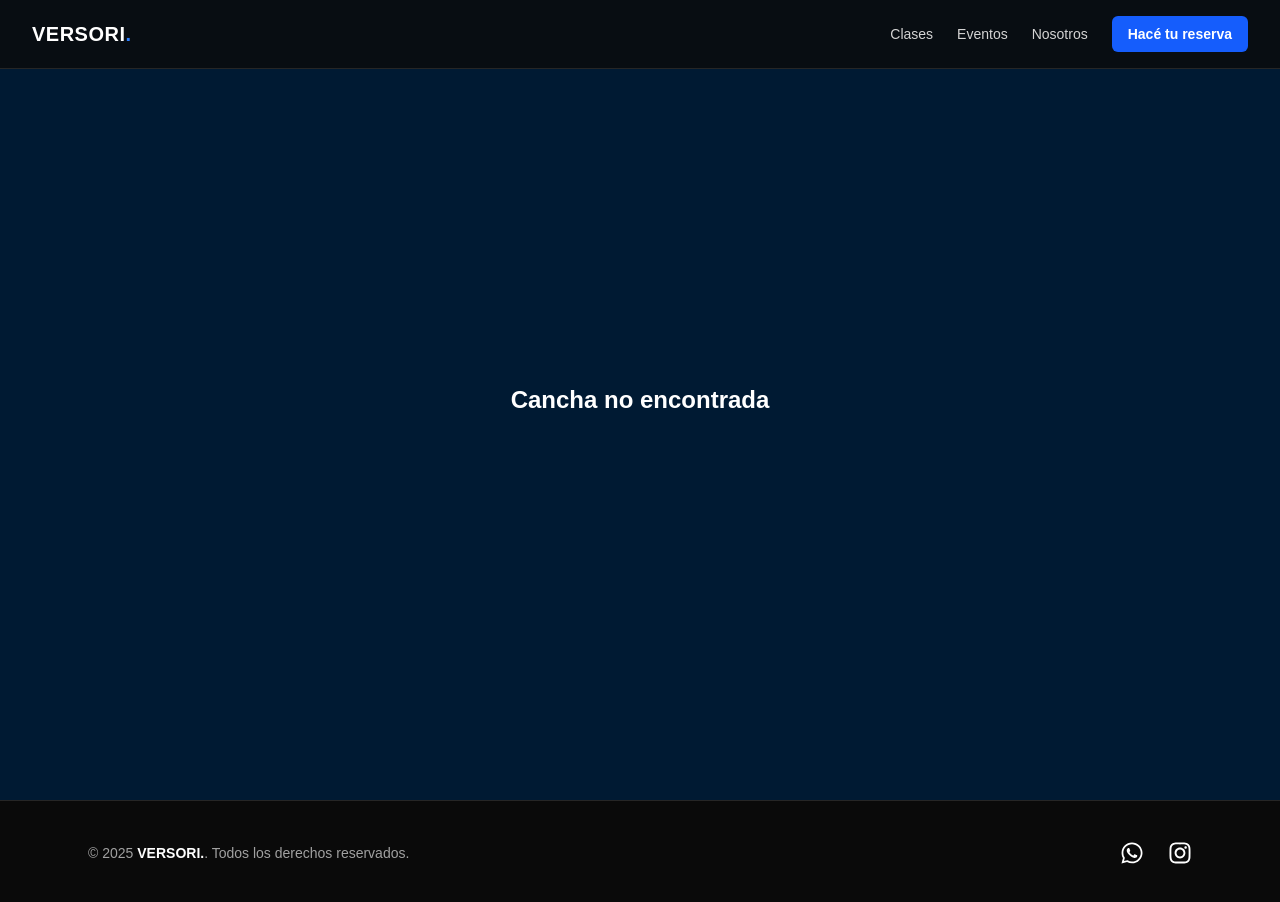
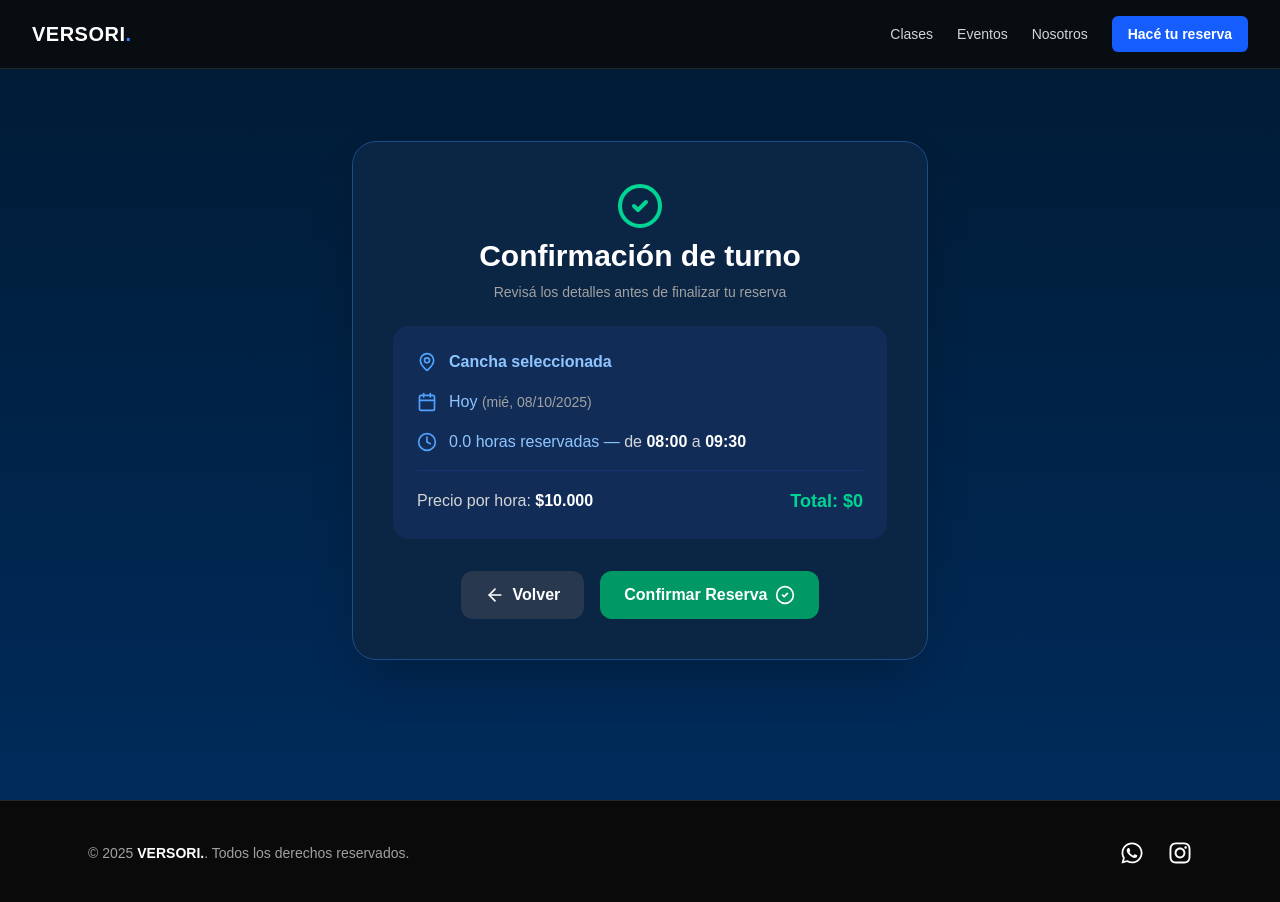
Before and after one commit to jcsa87/prototipo_padel, a Next.js app: page /reserva/confirmacion in a window 1280 px wide. Shown: the top 902 px of the page. Built offline with nearby package versions, Linux system fonts and the light colour scheme.

Commit message:
esqueleto login/register

```diff
--- a/src/app/reserva/[slug]/page.tsx
+++ b/src/app/reserva/[slug]/page.tsx
@@ -4,7 +4,7 @@ import Image from "next/image";
 import { use, useEffect, useState } from "react";
 import { useRouter } from "next/navigation";
 import { motion } from "framer-motion";
-import { Calendar, CheckCircle2, AlertTriangle } from "lucide-react";
+import { Calendar, CheckCircle2, AlertTriangle, Clock } from "lucide-react";
 
 const PRICE_PER_HOUR = 10000;
 
@@ -59,13 +59,11 @@ export default function CanchaPage({
   const [anchor, setAnchor] = useState<string | null>(null);
   const [warning, setWarning] = useState<string | null>(null);
 
-  // convertir "08:30" → minutos
   const toMinutes = (t: string) => {
     const [h, m] = t.split(":").map(Number);
     return h * 60 + m;
   };
 
-  // generar bloques de media hora
   useEffect(() => {
     const now = new Date();
     const slots: string[] = [];
@@ -99,30 +97,27 @@ export default function CanchaPage({
     );
   }
 
-  // click en bloque horario
+  // Selección por rango
   const handleSelect = (hour: string) => {
     setWarning(null);
 
-    // si no hay ancla → iniciar rango
     if (!anchor) {
       setAnchor(hour);
       setSelected([hour]);
       return;
     }
 
-    // si clickeás el mismo bloque → limpiar
     if (anchor === hour) {
       setAnchor(null);
       setSelected([]);
       return;
     }
 
-    // calcular rango
     const start = Math.min(toMinutes(anchor), toMinutes(hour));
     const end = Math.max(toMinutes(anchor), toMinutes(hour));
-    const rangeMinutes = end - start;
+    const rangeMinutes = end - start; // diferencia real
 
-    // máximo 3 h = 180 min
+    // Máximo 3h (180 min)
     if (rangeMinutes > 180) {
       setWarning("No se pueden reservar más de 3 horas consecutivas.");
       setAnchor(null);
@@ -133,14 +128,30 @@ export default function CanchaPage({
     const day = availableDays.find((d) => d.label === openDay);
     const range = (day?.hours || []).filter((h) => {
       const m = toMinutes(h);
-      return m >= start && m <= end; // 🔹 cambiamos "< end" por "<= end"
+      // incluimos el bloque final (ej: 09:00) para mostrarlo como “fin”
+      return m >= start && m <= end;
     });
 
     setSelected(range);
     setAnchor(null);
   };
 
-  const total = selected.length * 0.5 * PRICE_PER_HOUR; // cada bloque = 30 min
+  const hasValidSelection = selected.length >= 2;
+  const startTime = hasValidSelection ? selected[0] : null;
+  const endTime = hasValidSelection ? selected[selected.length - 1] : null;
+
+  // Duración real por diferencia de tiempos (NO por cantidad de celdas)
+  const durationMinutes = hasValidSelection
+    ? toMinutes(endTime!) - toMinutes(startTime!)
+    : 0;
+  const total = (durationMinutes / 60) * PRICE_PER_HOUR;
+
+  const fechaHoy = new Date().toLocaleDateString("es-AR", {
+    weekday: "short",
+    day: "2-digit",
+    month: "2-digit",
+    year: "numeric",
+  });
 
   return (
     <section className="min-h-screen bg-gradient-to-b from-[#001a33] to-[#002b5b] flex flex-col items-center text-white px-6 py-20 relative">
@@ -149,10 +160,10 @@ export default function CanchaPage({
         onClick={() => router.back()}
         className="absolute top-24 left-8 bg-transparent border border-blue-400 text-blue-300 font-semibold px-4 py-2 rounded-xl hover:bg-blue-700/20 hover:text-white transition-all duration-200"
       >
-        ← Volver
+        ←
       </button>
 
-      {/* Imagen cancha */}
+      {/* Imagen */}
       <div className="relative w-full max-w-5xl h-80 rounded-3xl overflow-hidden shadow-xl border border-[#1b4e89]">
         <Image
           src={cancha.imagen}
@@ -179,6 +190,11 @@ export default function CanchaPage({
           >
             <Calendar className="w-6 h-6 text-blue-300" />
             {openDay}
+            {openDay === "Hoy" && (
+              <span className="text-neutral-400 text-sm ml-2">
+                ({fechaHoy})
+              </span>
+            )}
             <motion.span
               animate={{ rotate: showDays ? 180 : 0 }}
               transition={{ duration: 0.2 }}
@@ -197,7 +213,6 @@ export default function CanchaPage({
           <motion.div
             initial={{ height: 0, opacity: 0 }}
             animate={{ height: "auto", opacity: 1 }}
-            exit={{ height: 0, opacity: 0 }}
             transition={{ duration: 0.3 }}
             className="overflow-hidden mb-6"
           >
@@ -237,13 +252,24 @@ export default function CanchaPage({
                       key={hour}
                       whileTap={{ scale: 0.95 }}
                       onClick={() => handleSelect(hour)}
-                      className={`cursor-pointer py-3 rounded-xl text-center font-semibold transition-all duration-200 border ${
+                      className={`cursor-pointer py-3 rounded-xl text-center font-semibold transition-all duration-200 border relative overflow-hidden
+                        ${
                           isSelected
-                          ? "bg-blue-600 border-blue-400 text-white"
+                            ? "bg-blue-600 border-blue-400 text-white animate-pulse-glow"
                             : "bg-emerald-600/20 hover:bg-emerald-600/35 border-emerald-500/30 text-emerald-100"
                         }`}
                     >
-                      {hour}
+                      {isSelected && (
+                        <motion.span
+                          className="absolute inset-0 rounded-xl bg-blue-400/30 blur-md"
+                          initial={{ opacity: 0 }}
+                          animate={{ opacity: [0, 0.8, 0] }}
+                          transition={{ duration: 1.2, ease: "easeInOut" }}
+                        />
+                      )}
+                      <span className="relative z-10 flex items-center justify-center gap-1">
+                        <Clock className="w-4 h-4" /> {hour}
+                      </span>
                     </motion.div>
                   );
                 })}
@@ -280,23 +306,51 @@ export default function CanchaPage({
                 </span>{" "}
                 ${PRICE_PER_HOUR.toLocaleString("es-AR")}
               </p>
+
+              {hasValidSelection ? (
+                <>
                   <p className="text-neutral-400 text-sm">
                     Total estimado:{" "}
                     <span className="text-blue-300 font-semibold">
                       ${total.toLocaleString("es-AR")}
+                    </span>{" "}
+                    <span className="text-neutral-500 text-xs ml-1">
+                      ({durationMinutes} min)
                     </span>
                   </p>
+                  <p className="text-neutral-400 text-xs mt-1">
+                    Desde{" "}
+                    <span className="text-white font-semibold">
+                      {startTime}
+                    </span>{" "}
+                    hasta{" "}
+                    <span className="text-white font-semibold">{endTime}</span>
+                  </p>
+                </>
+              ) : (
+                <p className="text-neutral-500 text-sm italic mt-1">
+                  Seleccioná una hora de inicio y una de fin
+                </p>
+              )}
             </div>
 
             <button
-              disabled={selected.length === 0}
-              onClick={() =>
+              disabled={!hasValidSelection}
+              onClick={() => {
+                if (!hasValidSelection) return;
+                const bloques = Math.round(durationMinutes / 30); // bloques de 30 min
                 router.push(
-                  `/reserva/confirmacion?bloques=${selected.length}&total=${total}`
-                )
-              }
+                  `/reserva/confirmacion?bloques=${bloques}&total=${total}&cancha=${encodeURIComponent(
+                    cancha!.nombre
+                  )}&dia=${encodeURIComponent(
+                    openDay
+                  )}&inicio=${encodeURIComponent(
+                    startTime!
+                  )}&fin=${encodeURIComponent(endTime!)}`
+                );
+              }}
               className={`flex items-center gap-2 font-semibold px-6 py-3 rounded-xl shadow-md transition-all ${
-                selected.length
+                hasValidSelection
                   ? "bg-emerald-600 hover:bg-emerald-700 text-white"
                   : "bg-gray-600 cursor-not-allowed text-gray-300"
               }`}
--- /dev/null
+++ b/src/app/reserva/confirmacion/page.tsx
@@ -0,0 +1,115 @@
+"use client";
+
+import { useSearchParams, useRouter } from "next/navigation";
+import { motion } from "framer-motion";
+import { CheckCircle2, Calendar, Clock, MapPin, ArrowLeft } from "lucide-react";
+
+export default function ConfirmacionTurno() {
+  const router = useRouter();
+  const params = useSearchParams();
+
+  // Datos desde la URL
+  const bloques = parseInt(params.get("bloques") || "0");
+  const total = parseInt(params.get("total") || "0");
+  const cancha = params.get("cancha") || "Cancha seleccionada";
+  const dia = params.get("dia") || "Hoy";
+  const inicio = params.get("inicio") || "08:00";
+  const fin = params.get("fin") || "09:30";
+
+  // Lógica local
+  const horas = bloques * 0.5; // cada bloque = 30 min
+  const precioHora = 10000;
+
+  // Fecha actual formateada
+  const fechaActual = new Date().toLocaleDateString("es-AR", {
+    weekday: "short",
+    day: "2-digit",
+    month: "2-digit",
+    year: "numeric",
+  });
+
+  return (
+    <section className="min-h-screen flex flex-col items-center justify-center bg-gradient-to-b from-[#001a33] to-[#002b5b] text-white px-6">
+      <motion.div
+        initial={{ opacity: 0, y: 40 }}
+        animate={{ opacity: 1, y: 0 }}
+        transition={{ duration: 0.8 }}
+        className="bg-[#0b2545] border border-[#1b4e89] rounded-3xl p-10 w-full max-w-xl shadow-2xl text-center"
+      >
+        {/* ✅ Encabezado */}
+        <motion.div
+          initial={{ scale: 0.8, opacity: 0 }}
+          animate={{ scale: 1, opacity: 1 }}
+          transition={{ delay: 0.2 }}
+          className="mb-6 flex flex-col items-center gap-2"
+        >
+          <CheckCircle2 className="w-12 h-12 text-emerald-400" />
+          <h1 className="text-3xl font-bold text-white">
+            Confirmación de turno
+          </h1>
+          <p className="text-neutral-400 text-sm">
+            Revisá los detalles antes de finalizar tu reserva
+          </p>
+        </motion.div>
+
+        {/* 🧾 Detalles */}
+        <div className="mt-6 space-y-4 text-left bg-[#112d57] rounded-2xl p-6">
+          <div className="flex items-center gap-3 text-blue-300">
+            <MapPin className="w-5 h-5 text-blue-400" />
+            <p className="font-semibold">{cancha}</p>
+          </div>
+
+          <div className="flex items-center gap-3 text-blue-300">
+            <Calendar className="w-5 h-5 text-blue-400" />
+            <p>
+              {dia}{" "}
+              <span className="text-neutral-400 text-sm">({fechaActual})</span>
+            </p>
+          </div>
+
+          <div className="flex items-center gap-3 text-blue-300">
+            <Clock className="w-5 h-5 text-blue-400" />
+            <p>
+              {horas.toFixed(1)} horas reservadas —{" "}
+              <span className="text-neutral-300">
+                de <span className="text-white font-semibold">{inicio}</span> a{" "}
+                <span className="text-white font-semibold">{fin}</span>
+              </span>
+            </p>
+          </div>
+
+          <hr className="border-blue-900/60 my-4" />
+
+          <div className="flex justify-between items-center">
+            <p className="text-neutral-300">
+              Precio por hora:{" "}
+              <span className="text-white font-semibold">
+                ${precioHora.toLocaleString("es-AR")}
+              </span>
+            </p>
+            <p className="text-lg font-semibold text-emerald-400">
+              Total: ${total.toLocaleString("es-AR")}
+            </p>
+          </div>
+        </div>
+
+        {/* ⚙️ Botones */}
+        <div className="mt-8 flex flex-col sm:flex-row justify-center gap-4">
+          <button
+            onClick={() => router.push("/reserva")}
+            className="flex items-center justify-center gap-2 bg-gray-700/70 hover:bg-gray-600 transition-all px-6 py-3 rounded-xl text-white font-semibold"
+          >
+            <ArrowLeft className="w-5 h-5" /> Volver
+          </button>
+
+          <button
+            onClick={() => alert("✅ Turno confirmado correctamente")}
+            className="flex items-center justify-center gap-2 bg-emerald-600 hover:bg-emerald-700 transition-all px-6 py-3 rounded-xl text-white font-semibold"
+          >
+            Confirmar Reserva <CheckCircle2 className="w-5 h-5" />
+          </button>
+        </div>
+      </motion.div>
+    </section>
+  );
+}
--- a/src/components/home/Ubicacion.tsx
+++ b/src/components/home/Ubicacion.tsx
@@ -37,7 +37,7 @@ export default function Ubicacion() {
         className="w-full h-[70vh]"
       >
         <iframe
-          src="https://www.google.com/maps/embed?pb=!1m14!1m12!1m3!1d4066.2468420154623!2d-58.854310616305625!3d-27.47320619926287!2m3!1f0!2f0!3f0!3m2!1i1024!2i768!4f13.1!5e0!3m2!1sen!2sar!4v1760167193506!5m2!1sen!2sar"
+          src="https://www.google.com/maps?q=-27.4712,-58.8347&z=17&output=embed"
           width="100%"
           height="100%"
           style={{ border: 0 }}
```
Lines whose indentation alone changed are shown as unchanged.
